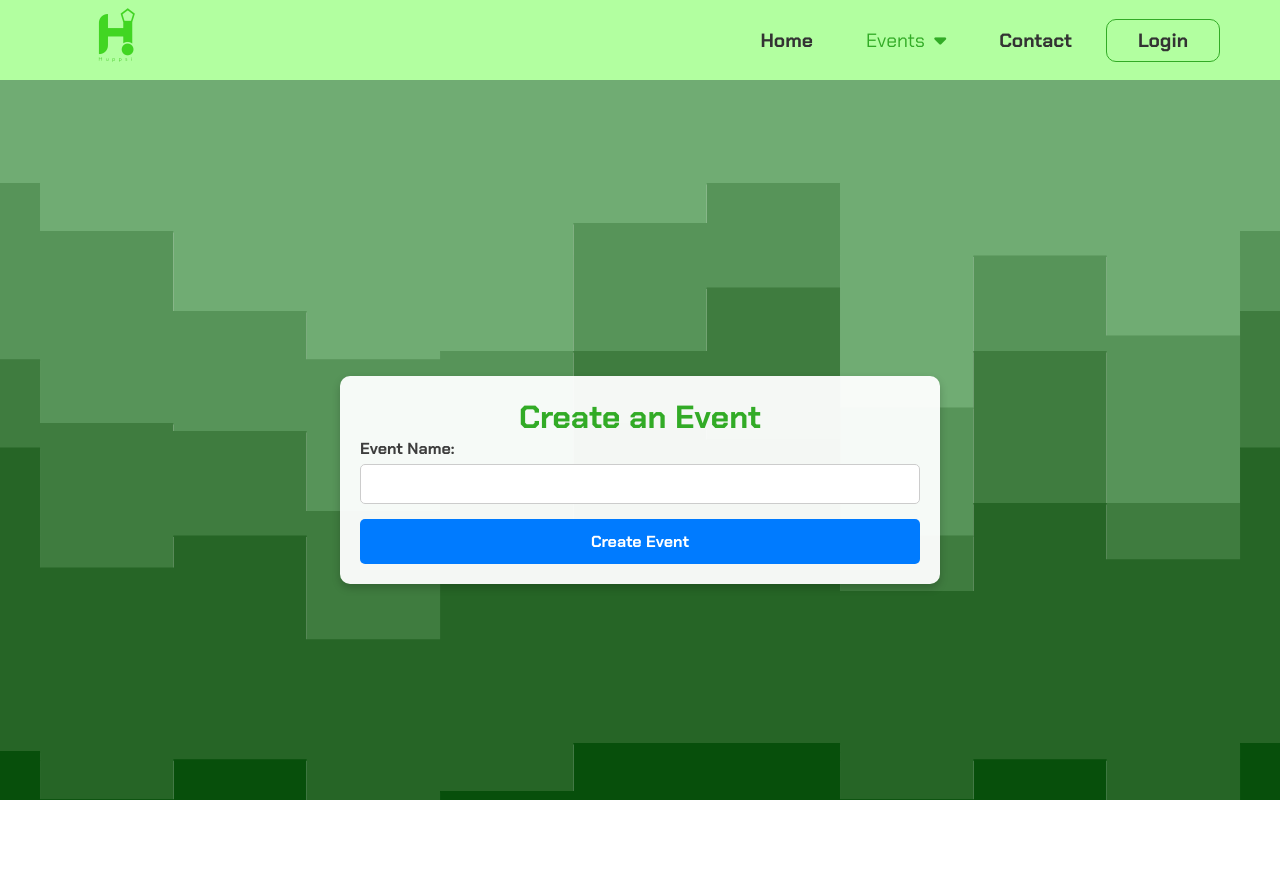
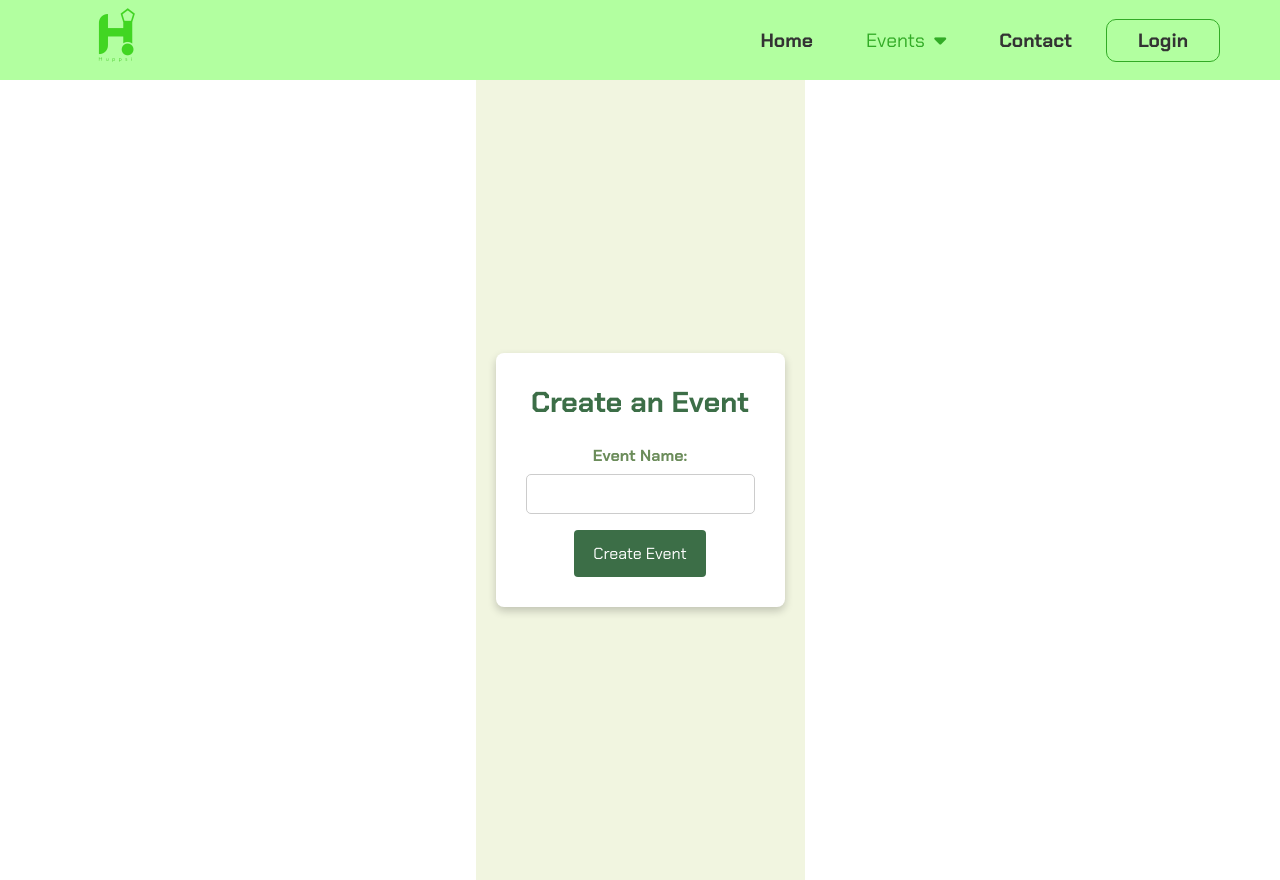
Before and after one commit to SophieCodes1910/ClientProject, a React (Vite) app: page /events/create-events in a window 1280 px wide. Before the commit the page ends 800 px from the top, so only its background shows below. Built offline with nearby package versions, Linux system fonts and the light colour scheme.

Commit message:
restarting the css

```diff
--- a/src/pages/CreateEvents/createEvents.css
+++ b/src/pages/CreateEvents/createEvents.css
@@ -1,97 +1,67 @@
-/* Apply universal box-sizing */
-*,
-*::before,
-*::after {
-    box-sizing: border-box;
-}
-
-html, body {
-    margin: 0;
-    padding: 0;
-    height: 100%;
-    width: 100%;
-    font-family: Arial, sans-serif;
-    overflow-x: hidden;
-    overflow-y: auto;
-}
-
+/* createEvents.css */
 .create-events-container {
     display: flex;
+    justify-content: center;
     align-items: center;
-    justify-content: center;
     min-height: 100vh;
-    width: 100%;
-    background-image: url("../../assets/EventBackground.svg");
-    background-repeat: no-repeat;
-    background-size: cover;
-    background-position: center;
+    background-color: #f1f5e0; /* Light earthy background */
     padding: 20px;
-    overflow-y: auto;
 }
 
 .events {
-    background-color: rgba(255, 255, 255, 0.95);
-    border-radius: 10px;
+    width: 100%;
+    max-width: 500px;
+    background-color: #fff;
+    padding: 30px;
+    border-radius: 8px;
     box-shadow: 0 4px 8px rgba(0, 0, 0, 0.2);
-    padding: 20px;
-    max-width: 600px;
-    width: 90%; /* Update to 90% width */
-    margin: 0 auto;
-    overflow-y: auto;
+    text-align: center;
 }
 
-.event-form {
-    display: flex;
-    flex-direction: column;
-    gap: 15px;
+.events h2 {
+    color: #3c6e47; /* Deep green color */
+    font-size: 1.8rem;
+    margin-bottom: 1.5rem;
 }
 
-.event-form_top {
-    display: flex;
-    flex-direction: column;
-}
-
-.event-form_top label {
-    margin-bottom: 5px;
-    font-weight: bold;
+.event-form label {
+    display: block;
+    font-size: 1rem;
+    color: #6b8c5a;
+    margin-bottom: 0.5rem;
 }
 
 .event-form_top input {
     width: 100%;
-    padding: 10px;
-    border-radius: 5px;
-    border: 1px solid #ccc;
+    padding: 0.8rem;
+    border: 1px solid #c5d5a6;
+    border-radius: 4px;
+    margin-bottom: 1rem;
+    color: #3c6e47;
 }
 
 .create-event {
-    width: 100%;
-    padding: 12px;
-    font-size: 16px;
-    font-weight: bold;
-    color: #fff;
-    background-color: #007bff;
+    background-color: #3c6e47;
+    color: white;
+    padding: 0.8rem 1.2rem;
+    font-size: 1rem;
     border: none;
-    border-radius: 5px;
+    border-radius: 4px;
     cursor: pointer;
+    transition: background-color 0.3s;
 }
 
 .create-event:hover {
-    background-color: #0056b3;
+    background-color: #5a8f6e;
 }
 
-@media screen and (max-width: 600px) {
-    .create-events-container {
-        padding: 10px;
+/* Responsive */
+@media (max-width: 600px) {
+    .events {
+        padding: 20px;
     }
-    .events {
-        padding: 15px;
-        max-width: 100%; /* Take full screen width */
-    }
-    .event-form_top input {
-        padding: 8px; /* Smaller padding for smaller screens */
-    }
-    .create-event {
-        padding: 10px; /* Smaller padding for button */
-        font-size: 14px; /* Slightly smaller text for button */
+
+    .events h2 {
+        font-size: 1.5rem;
     }
 }
--- a/src/pages/Login/login.css
+++ b/src/pages/Login/login.css
@@ -1,48 +1,77 @@
-html, body {
-  margin: 0;
-  padding: 0;
-  height: 100%;
-  width: 100%;
-  font-family: Arial, sans-serif;
-  overflow-x: hidden; /* Prevent horizontal scrolling */
-  overflow-y: auto; /* Allow vertical scrolling */
-}
-
+/* login.css */
 .auth-page {
   display: flex;
+  justify-content: center;
   align-items: center;
-  justify-content: center;
-  height: 100%; /* Changed from min-height: 100vh; */
-  width: 100%;
-  background: url("../../assets/LoginBackground.svg") no-repeat center center;
-  background-size: cover;
+  min-height: 100vh;
+  background-color: #f3f6ea;
   padding: 20px;
-  box-sizing: border-box;
-  overflow-y: auto; /* Enable vertical scrolling */
 }
 
 .login-container {
-  position: relative;
+  width: 100%;
   max-width: 400px;
-  padding: 20px;
-  background-color: #ffffff;
+  background-color: #fff;
+  padding: 30px;
   border-radius: 8px;
-  box-shadow: 0 0 10px rgba(0, 0, 0, 0.1);
-  z-index: 10;
-  display: flex;
-  flex-direction: column;
-  align-items: center;
-  max-height: 90vh;
-  overflow-y: auto; /* Allow scroll within the form on smaller screens */
-  box-sizing: border-box;
+  box-shadow: 0 4px 8px rgba(0, 0, 0, 0.2);
+  text-align: center;
 }
 
+.login-container h2 {
+  color: #3a634b;
+  font-size: 1.8rem;
+  margin-bottom: 1.5rem;
+}
+
+.login-container label {
+  display: block;
+  font-size: 1rem;
+  color: #667d5a;
+  margin-bottom: 0.5rem;
+}
+
+.login-container input {
+  width: 100%;
+  padding: 0.8rem;
+  border: 1px solid #b7cc9b;
+  border-radius: 4px;
+  margin-bottom: 1rem;
+  color: #3a634b;
+}
+
+button {
+  background-color: #3a634b;
+  color: white;
+  padding: 0.8rem 1.2rem;
+  font-size: 1rem;
+  border: none;
+  border-radius: 4px;
+  cursor: pointer;
+  transition: background-color 0.3s;
+}
+
+button:hover {
+  background-color: #4f7d64;
+}
+
+.register-btn {
+  color: #3a634b;
+  text-decoration: none;
+  font-weight: bold;
+}
+
+.register-btn:hover {
+  text-decoration: underline;
+}
+
+/* Responsive */
 @media (max-width: 600px) {
-  .auth-page {
-      padding: 15px;
+  .login-container {
+      padding: 20px;
   }
-  .login-container {
-      padding: 15px;
-      max-width: 90%;
+
+  .login-container h2 {
+      font-size: 1.5rem;
   }
 }
--- a/src/pages/Register/register.css
+++ b/src/pages/Register/register.css
@@ -1,43 +1,77 @@
-html, body {
-  margin: 0;
-  padding: 0;
-  width: 100vw;
-  overflow-y: auto;
-  font-family: Arial, sans-serif;
-}
-
+/* register.css */
 .register-background {
-  height: 100%; /* Changed from min-height: 100vh; */
-  width: 100vw;
-  background: url("../../assets/LoginBackground.svg") no-repeat center center;
-  background-size: cover;
   display: flex;
   justify-content: center;
   align-items: center;
+  min-height: 100vh;
+  background-color: #edf4e2;
   padding: 20px;
-  box-sizing: border-box;
-  overflow-y: auto; /* Enable vertical scrolling */
 }
 
 .register-container {
-  width: 95%;
-  max-width: 400px;
-  display: flex;
-  justify-content: center;
-  align-items: center;
-  flex-direction: column;
-  padding: 20px;
-  background-color: white;
+  width: 100%;
+  max-width: 450px;
+  background-color: #fff;
+  padding: 30px;
   border-radius: 8px;
-  box-shadow: 0 0 10px rgba(0, 0, 0, 0.1);
-  overflow-y: auto;
-  max-height: 90vh; /* Ensure it fits on smaller screens */
-  position: relative;
-  z-index: 10;
+  box-shadow: 0 4px 8px rgba(0, 0, 0, 0.2);
+  text-align: center;
 }
 
+.register-container h2 {
+  color: #3c6e47;
+  font-size: 1.8rem;
+  margin-bottom: 1.5rem;
+}
+
+.register-container label {
+  display: block;
+  font-size: 1rem;
+  color: #6b8c5a;
+  margin-bottom: 0.5rem;
+}
+
+.register-container input {
+  width: 100%;
+  padding: 0.8rem;
+  border: 1px solid #c5d5a6;
+  border-radius: 4px;
+  margin-bottom: 1rem;
+  color: #3c6e47;
+}
+
+button {
+  background-color: #3c6e47;
+  color: white;
+  padding: 0.8rem 1.2rem;
+  font-size: 1rem;
+  border: none;
+  border-radius: 4px;
+  cursor: pointer;
+  transition: background-color 0.3s;
+}
+
+button:hover {
+  background-color: #5a8f6e;
+}
+
+.login-btn {
+  color: #3c6e47;
+  text-decoration: none;
+  font-weight: bold;
+}
+
+.login-btn:hover {
+  text-decoration: underline;
+}
+
+/* Responsive */
 @media (max-width: 600px) {
   .register-container {
-      padding: 15px;
+      padding: 20px;
+  }
+
+  .register-container h2 {
+      font-size: 1.5rem;
   }
 }
```
